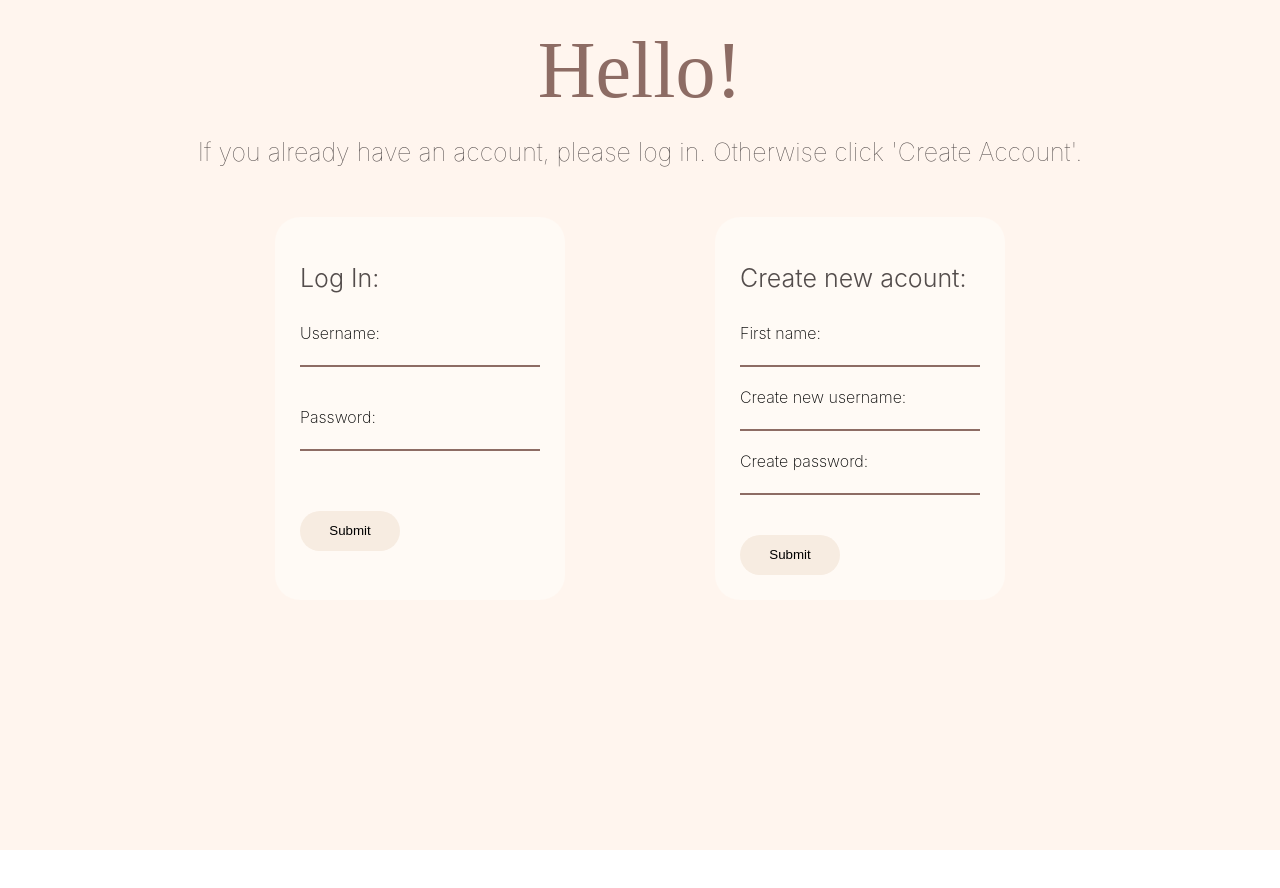
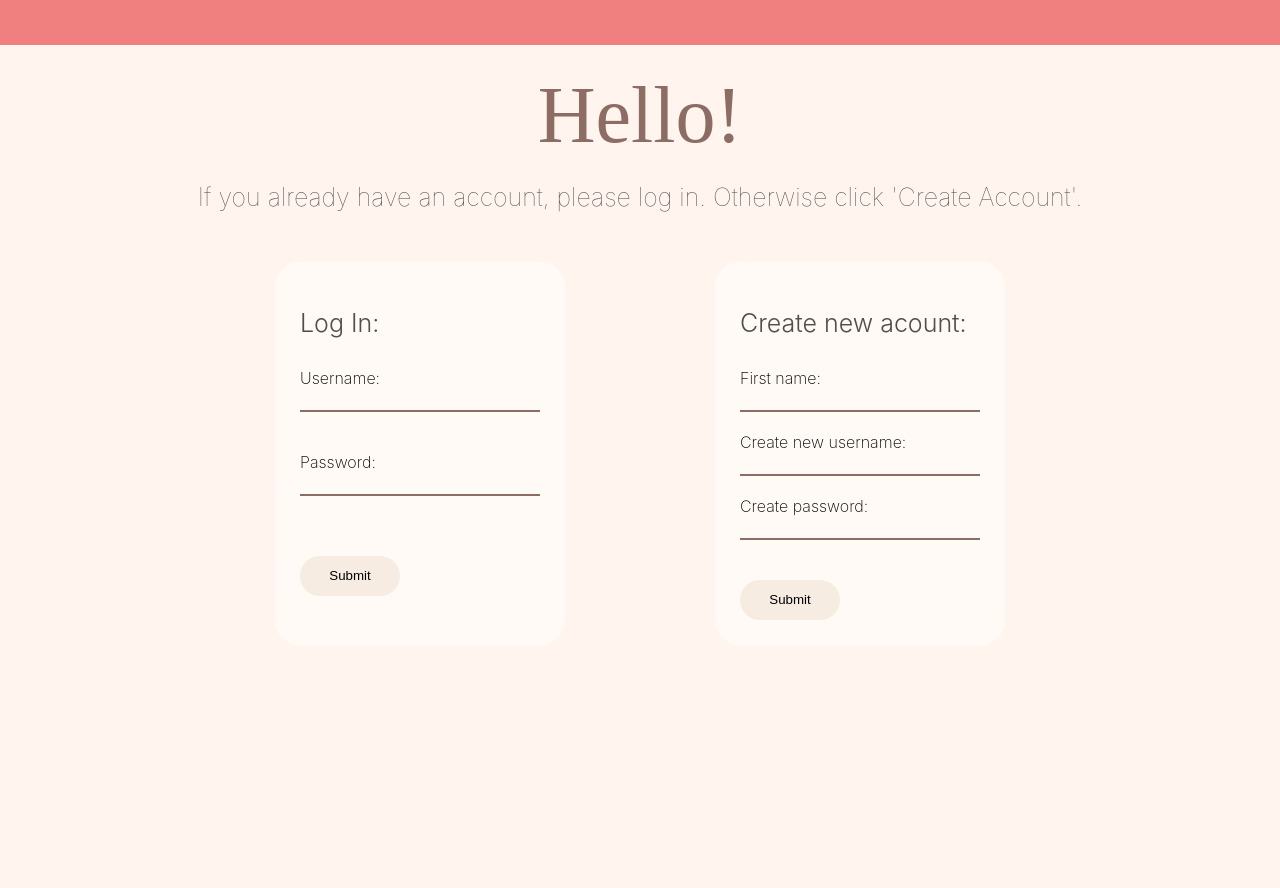
Before and after one commit to gooliajulia/design-my-week, a React (Create React App) app: page / in a window 1280 px wide. Shown: the top 888 px of the page. Before the commit the page ends 850 px from the top, so only its background shows below. Built offline with nearby package versions, Linux system fonts and the light colour scheme; no server answers; a web font is replaced by a local one.

Commit message:
nav bar added

```diff
--- a/src/App.css
+++ b/src/App.css
@@ -4,6 +4,11 @@
 div#App {
   display: flex;
   flex-direction: column;
+}
+
+div#nav-bar {
+  height: 45px;
+  background-color: lightcoral;
 }
 
 /* --------- Welcome Page ---------- */
--- a/src/App.js
+++ b/src/App.js
@@ -5,6 +5,7 @@ import {Route, Redirect} from 'react-router-dom';
 import {useState} from 'react';
 import UserEntry from './components/UserEntry.js'
 import Reflections from './components/Reflections.js';
+import Nav from './components/Nav.js';
 
 console.log(process.env.REACT_APP_API_KEY)
 
@@ -22,6 +23,9 @@ function App() {
 
   return (
     <div className="App">
+      <Route path='/'>
+        <Nav />
+      </Route>
       <Route path='/' exact>
         { userIsLoggedIn ? <Redirect to={`/homepage/${usersName}`} /> :         <UserEntry
           USER_API_URL={USER_API_URL}
--- /dev/null
+++ b/src/components/Nav.js
@@ -0,0 +1,12 @@
+
+const Nav = () => {
+    return (
+        <div id='nav-bar'>
+
+        </div>
+    )
+}
+
+
+
+export default Nav;
```
